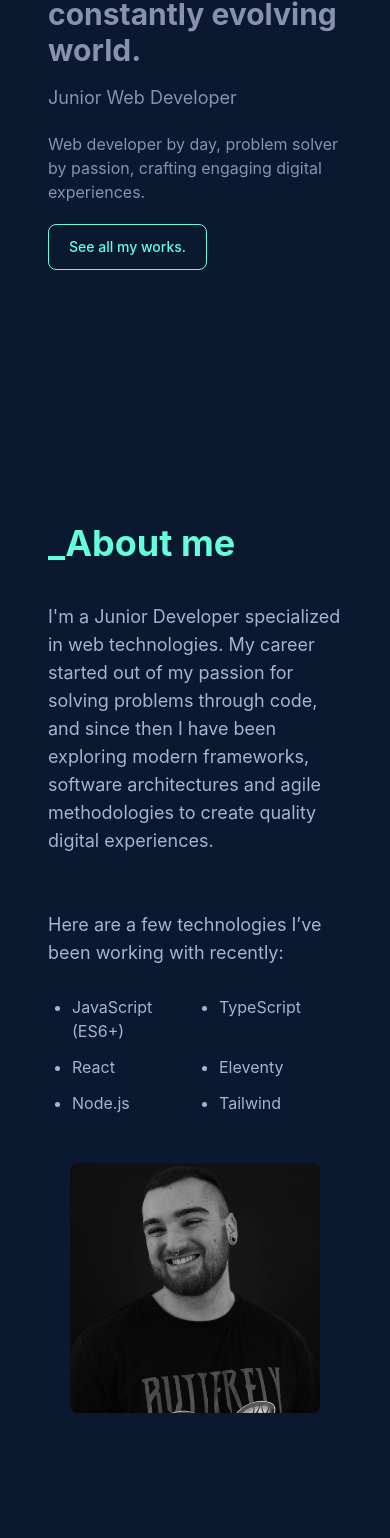
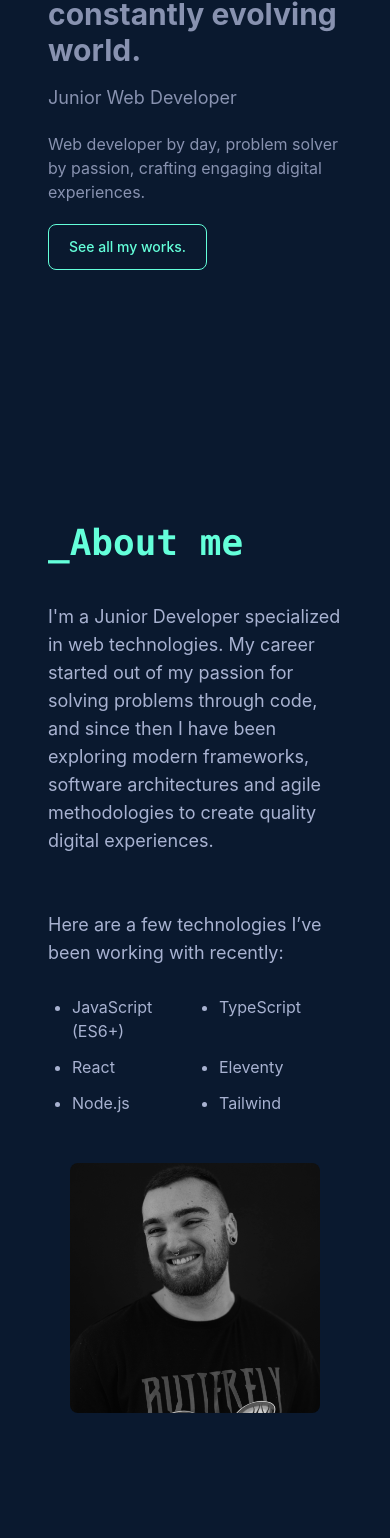
Before and after one commit to joanmrtnz/portfolio, a React (Vite) app in the folder my-portfolio/: page / in a window 390 px wide. Shown: the part 421-1959 px from the top of the page. Built offline with nearby package versions, Linux system fonts and the light colour scheme.

Commit message:
add more styles for mobile view

```diff
--- a/my-portfolio/src/components/About.jsx
+++ b/my-portfolio/src/components/About.jsx
@@ -9,7 +9,7 @@ export default function About() {
       id="about"
       className="mt-[100px] px-6 sm:px-12 md:px-20 m-auto text-left bg-[var(--navy)]"
     >
-      <h2 className={`text-4xl font-bold text-[var(--green)] transition-opacity duration-700 ${isVisible ? "opacity-100 translate-y-0" : "opacity-0 translate-y-5"}`}>
+      <h2 className={`font-mono text-4xl font-bold text-[var(--green)] transition-opacity duration-700 ${isVisible ? "opacity-100 translate-y-0" : "opacity-0 translate-y-5"}`}>
         _About me
       </h2>
 
--- a/my-portfolio/src/components/Experience.jsx
+++ b/my-portfolio/src/components/Experience.jsx
@@ -1,7 +1,7 @@
 import useScrollAnimation from "../hooks/useScrollAnimation";
 
 export default function Experience() {
-  const { ref, isVisible } = useScrollAnimation(0.7);
+  const { ref, isVisible } = useScrollAnimation(0.5);
 
   return (
     <section
@@ -12,7 +12,7 @@ export default function Experience() {
       <div className="max-w-[650px] w-full text-center bg-[var(--navy)] p-6">
 
         <h2
-          className={`text-left text-3xl sm:text-4xl font-bold text-[var(--green)] transition-opacity duration-700 delay-200 ${
+          className={`font-mono text-left text-3xl sm:text-4xl font-bold text-[var(--green)] transition-opacity duration-700 delay-200 ${
             isVisible ? "opacity-100 translate-y-0" : "opacity-0 translate-y-5"
           }`}
         >
--- a/my-portfolio/src/components/Footer.jsx
+++ b/my-portfolio/src/components/Footer.jsx
@@ -27,7 +27,7 @@ export default function Footer() {
         ))}
       </div>
 
-      <p className="text-sm text-[var(--slate)] mt-4 px-4 sm:px-0">
+      <p className="text-md text-[var(--slate)] mt-4 px-4 sm:px-0">
         Built with React, Vite, and Tailwind CSS. Deployed with Vercel.
       </p>
 
--- a/my-portfolio/src/components/Header.jsx
+++ b/my-portfolio/src/components/Header.jsx
@@ -13,7 +13,7 @@ export default function Header() {
   }, [menuOpen]);
 
   return (
-    <header className="backdrop-blur-lg bg-[var(--navy)]/70 fixed top-0 w-full z-50 px-6 md:px-[50px] shadow-sm">
+    <header className="bg-[var(--navy)] bg-opacity-90 sm:backdrop-blur-lg sm:bg-[var(--navy)]/70 fixed top-0 w-full z-50 px-6 md:px-[50px] shadow-sm">
       <nav className="h-[80px] container mx-auto flex justify-between items-center font-semibold text-s/7">
 
 
--- a/my-portfolio/src/components/Projects.jsx
+++ b/my-portfolio/src/components/Projects.jsx
@@ -13,7 +13,7 @@ export default function Projects() {
     >
       <div className="max-w-[800px] w-full text-center bg-[var(--navy)] p-0 sm:p-6">
         <h2
-          className={`ml-4 sm:ml-8 mb-7 text-left text-3xl sm:text-4xl font-bold text-[var(--green)] transition-opacity duration-700 delay-200 ${
+          className={`font-mono ml-4 sm:ml-8 mb-7 text-left text-3xl sm:text-4xl font-bold text-[var(--green)] transition-opacity duration-700 delay-200 ${
             isVisible ? "opacity-100 translate-y-0" : "opacity-0 translate-y-5"
           }`}
         >
```
